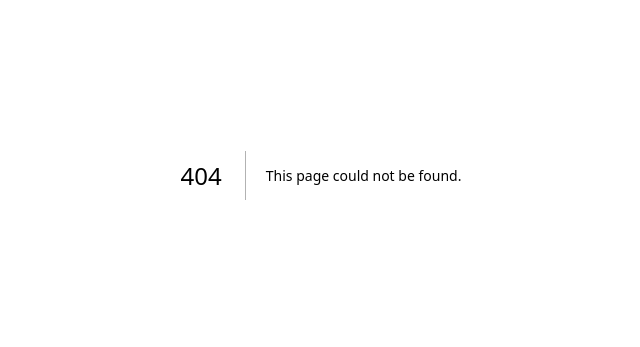
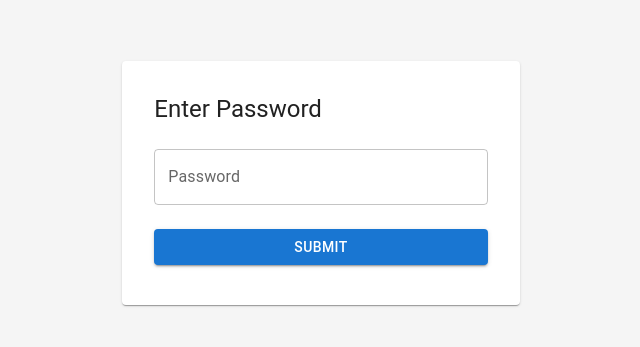
Before and after one commit to 7174Andy/kan-tetris-website, a Next.js app in the folder client/: page /admin in a window 1280 px wide. Before the commit this address had no page. Shown: the part 225-572 px from the top of the page, without its empty margins (319-959 px from the left). Built offline with nearby package versions, Linux system fonts and the light colour scheme.

Commit message:
new api for password

```diff
--- /dev/null
+++ b/client/app/admin/page.jsx
@@ -0,0 +1,91 @@
+"use client";
+
+import {
+  Box,
+  Card,
+  CardContent,
+  Button,
+  Typography,
+  TextField,
+} from "@mui/material";
+import { useState } from "react";
+
+// import password from .env
+const PASSWORD = process.env.PASSWORD;
+
+export default function Admin() {
+  const [password, setPassword] = useState("");
+  const [error, setError] = useState("");
+
+  const handlePasswordChange = (event) => {
+    setError("");
+    setPassword(event.target.value);
+  };
+
+  const handleSubmit = () => {
+    if (password === "") {
+      setError("Password cannot be empty");
+      return;
+    }
+    try {
+      fetch("/api/admin", {
+        method: "POST",
+        headers: {
+          "Content-Type": "application/json",
+        },
+        body: JSON.stringify({ password }),
+      })
+        .then((response) => {
+          if (!response.ok) {
+            throw new Error("Incorrect password");
+          }
+          return response.json();
+        })
+        .then((data) => {
+          if (data.success) {
+            alert("Password is correct!");
+          } else {
+            setError(data.message || "Incorrect password");
+          }
+        });
+    } catch (error) {
+      setError("An error occurred: " + error.message);
+      setError("Something went wrong. Please try again.");
+    }
+  };
+  return (
+    <Box
+      display="flex"
+      justifyContent="center"
+      alignItems="center"
+      minHeight="100vh"
+      bgcolor="#f5f5f5"
+    >
+      <Card sx={{ minWidth: 300, p: 2 }}>
+        <CardContent>
+          <Typography variant="h5" component="div" gutterBottom>
+            Enter Password
+          </Typography>
+          <TextField
+            label="Password"
+            type="password"
+            fullWidth
+            margin="normal"
+            onChange={handlePasswordChange}
+            error={!!error}
+            helperText={error}
+          />
+          <Button
+            variant="contained"
+            color="primary"
+            fullWidth
+            sx={{ mt: 2 }}
+            onClick={handleSubmit}
+          >
+            Submit
+          </Button>
+        </CardContent>
+      </Card>
+    </Box>
+  );
+}
```
Also changed, not shown: client/app/api/admin/route.jsx (added, +23 -0 lines), client/app/page.jsx (+45 -11 lines).
